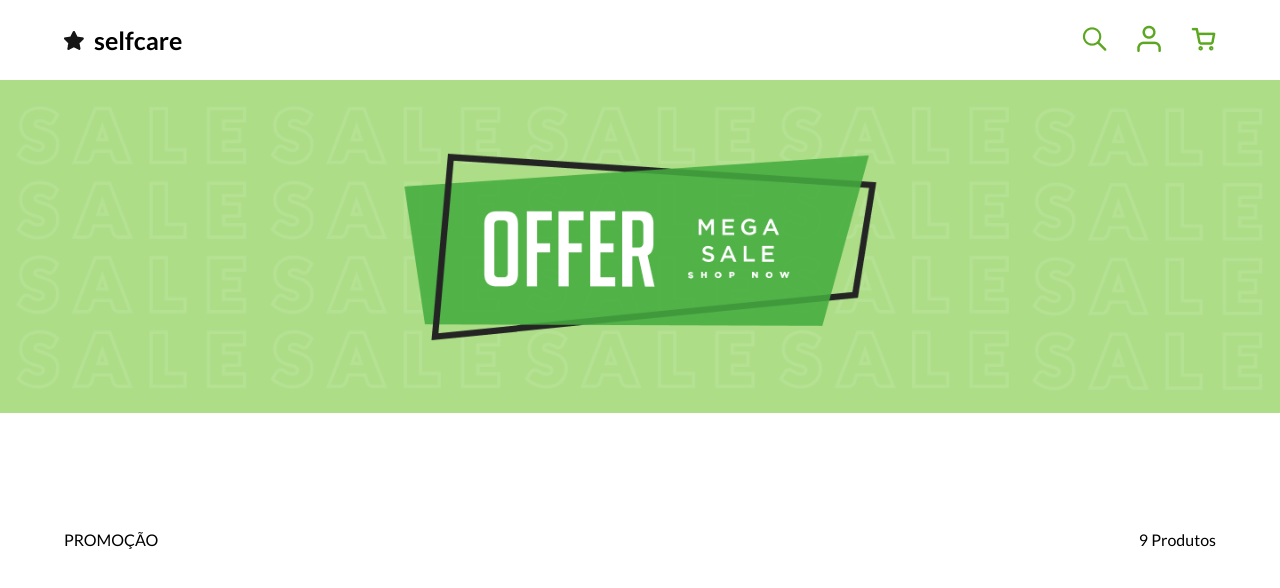
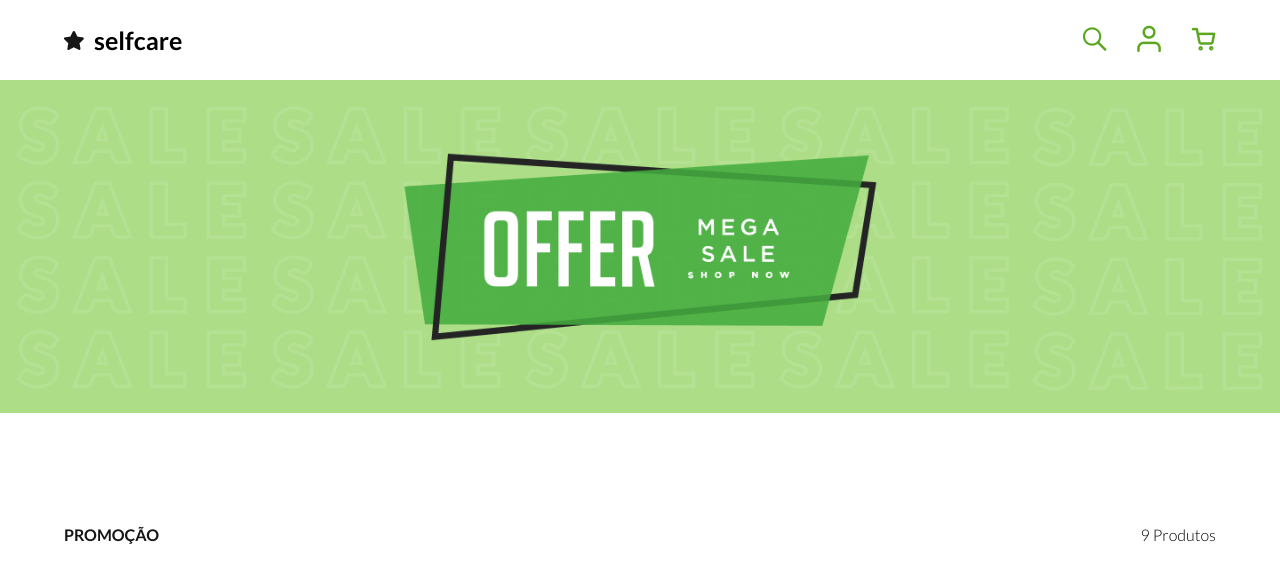
Before and after one commit to dieegobs/loja-de-produtos-naturais, a plain HTML site: page index.html in a window 1280 px wide. Drawn offline with Linux system fonts and the light colour scheme.

Commit message:
Finalizando section

```diff
--- a/index.html
+++ b/index.html
@@ -28,7 +28,7 @@
    <div class="banner"></div>
 
     <section class="promotion-header">
-        <span>PROMOÇÃO</span>
+        <span class="promotion-header--title">PROMOÇÃO</span>
         <span>9 Produtos</span>
     </section>
 
--- a/style.css
+++ b/style.css
@@ -43,5 +43,14 @@ nav {
 .promotion-header{
     display: flex;
     justify-content: space-between;
-    padding: 20px 5%;
+    padding: 15px 5%;
 }
+
+.promotion-header{
+    font-weight: 300;
+}
+
+.promotion-header--title{
+    font-weight: 700;
+    color: #161616;
+}
```
